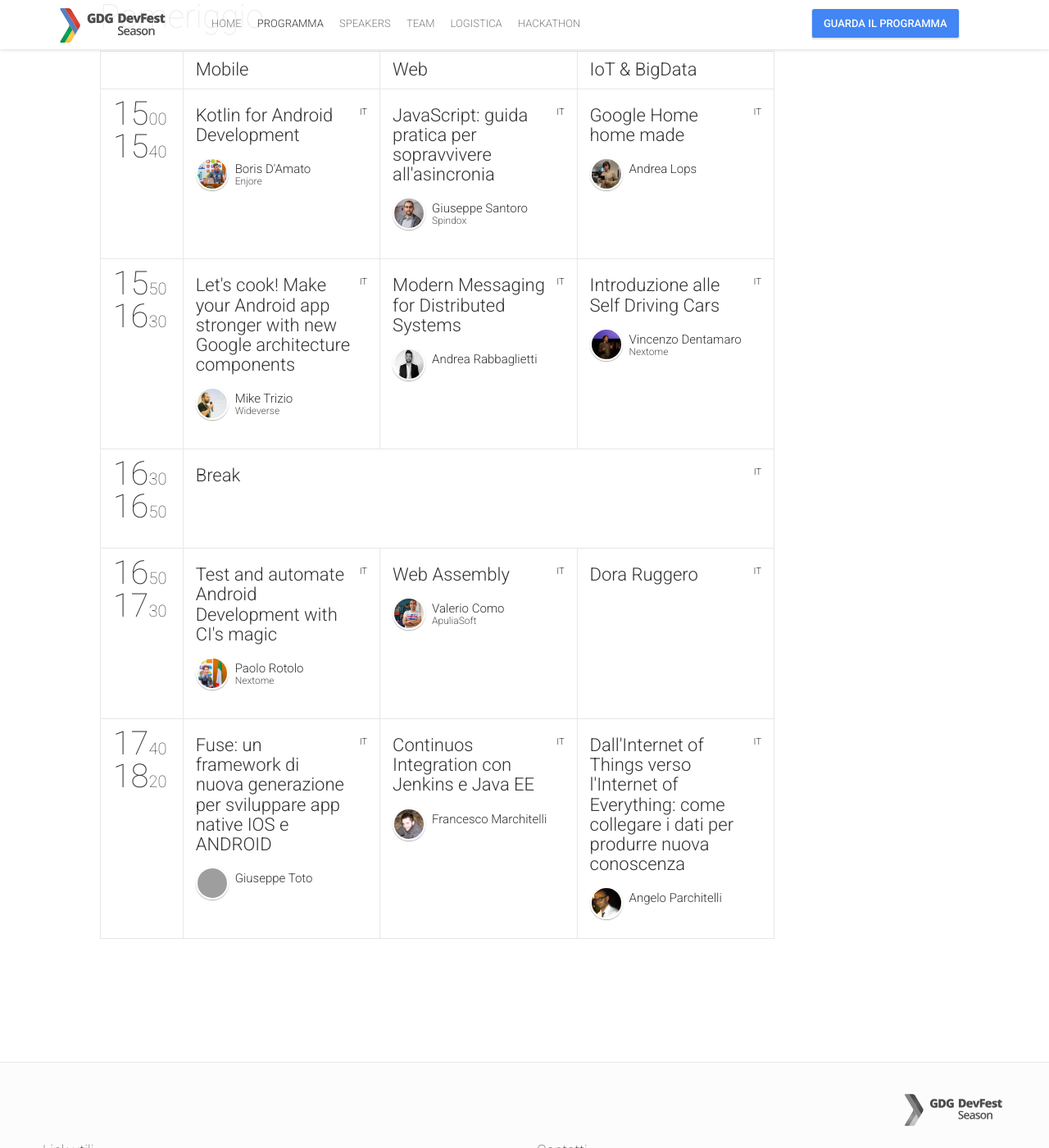
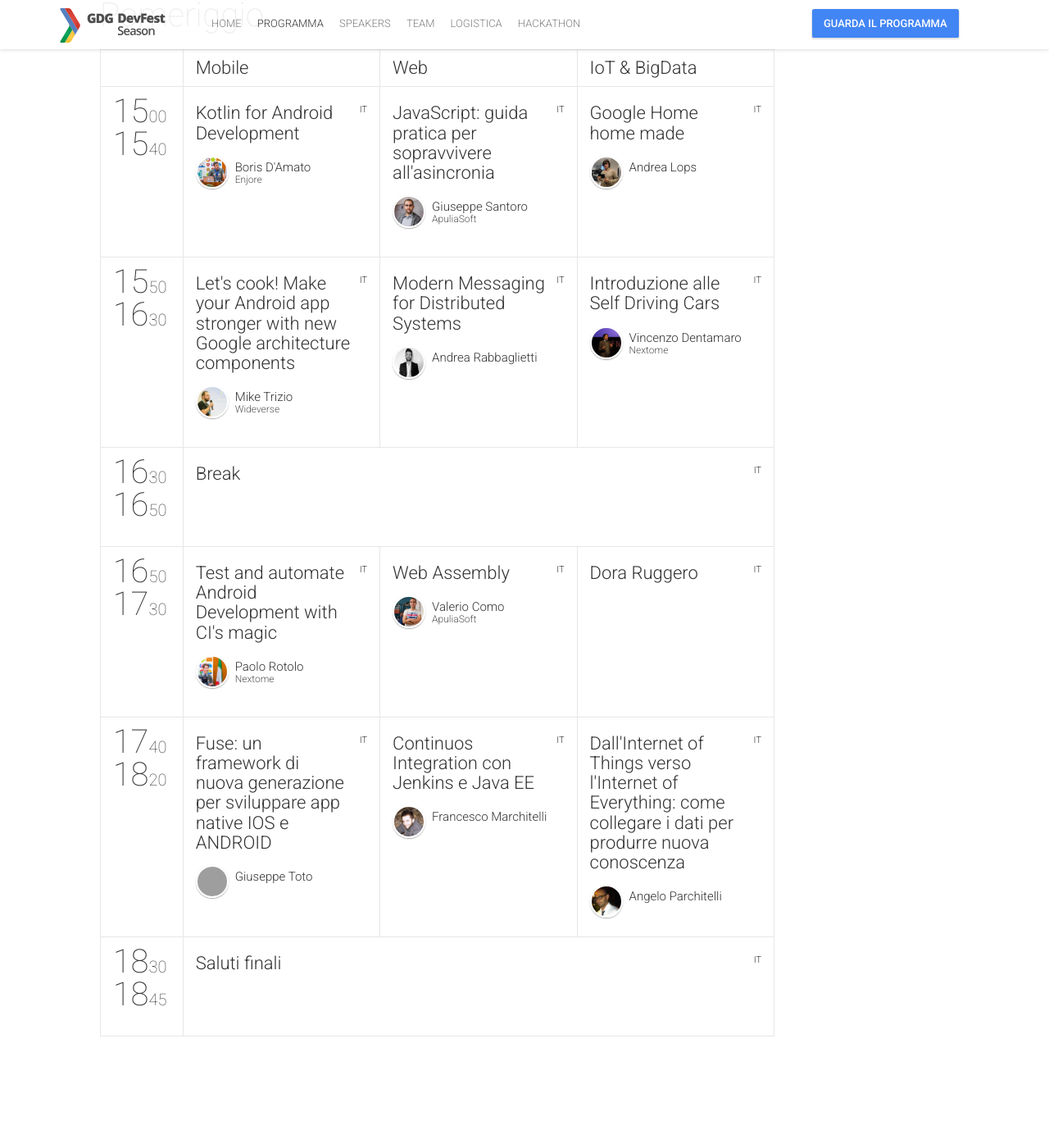
Before and after one commit to GDGNairobi/devfest2017-website, a Jekyll site: the page built from schedule.html, in a window 1280 px wide and 1400 px high, scrolled down 1704 px. Shown: the whole window at 82% size. Built offline with Jekyll 4.4.1, drawn with Linux system fonts in a browser that asks for light colours; nearby versions of some CDN libraries; comment, search, counter and statistics services are not loaded; grey boxes are pictures that could not be loaded.

Commit message:
Update schedule and speakers.

```diff
--- a/_data/schedule.yml
+++ b/_data/schedule.yml
@@ -75,3 +75,8 @@
     	endTime: "18:20",
     	sessionIds: [002, 004, 006]
     }
+    - {
+    	startTime: "18:30",
+    	endTime: "18:45",
+    	sessionIds: [023]
+    }
--- a/_data/sessions.yml
+++ b/_data/sessions.yml
@@ -186,7 +186,7 @@
 -
   id: 019
   title: "You Turing Complete Me"
-  speakers: [15]
+  speakers: 15]
   description: "La turing-completezza è l'insieme di caratteristiche che fa sì che un linguaggio possa essere utilizzato per costruire delle macchine di turing, ovvero, per scrivere programmi o definire altri linguaggi di programmazione. Tali proprietà sono, incredibilmente, talmente semplici ed elementari che spesso si possono trovare in luoghi insospettabili: da Minecraft fino a Pokémon, esploreremo come in molti videogiochi si abbiano, per volere degli sviluppatori o addirittura accidentalmente, i presupposti per utilizzare gli elementi interni al gioco per scrivere programmi."
   # subtype: keynote
   language: it
@@ -217,3 +217,11 @@
   language: it
   #presentation: ""
   # video: ""
+-
+  id: 023
+  title: "Saluti finali"
+  description: ""
+  # subtype: keynote
+  language: it
+  #presentation: ""
+  # video: ""
--- a/_data/speakers.yml
+++ b/_data/speakers.yml
@@ -49,7 +49,7 @@
   social:
     - {name: "linkedin", link: "https://it.linkedin.com/in/francescomarchitelli"}
     - {name: "twitter", link: "https://twitter.com/marcyborg"}
-    - {name: "facebook", link: "https://it-it.facebook.com/public/francesco.marchitelli"}
+    - {name: "github", link: "https://github.com/marcyborg"}
 -
   id: 4
   name: "Domenico"
@@ -174,6 +174,7 @@
     - {name: "linkedin", link: "https://www.linkedin.com/in/paolorotolo/"}
     - {name: "twitter", link: "https://twitter.com/PaoloRotolo"}
     - {name: "facebook", link: "https://www.facebook.com/rotolopao"}
+    - {name: "github", link: "https://github.com/paolorotolo"}
 -
   id: 13
   name: "Michel"
@@ -191,7 +192,7 @@
   id: 14
   name: "Giuseppe"
   surname: "Santoro"
-  company: "Spindox"
+  company: "ApuliaSoft"
   #title: "Developer Relations Program Manager"
   bio: "Giuseppe è un imprenditore pugliese con un amore incondizionato per la tecnologia. Fin da piccolo giocava a scrivere codice e nel 2006 ha avuto l'occasione di entrare nella squadra italiana delle 'International Olympiad in Informatics'. Da quel momento in poi non ha più lasciato il mondo del software: prima gli studi, poi freelancer ed oggi imprenditore. Appassionato di ottimizzazione, web e compilatori. Non si lascia sfuggire le occasioni di cucinare il pranzo per il suo team."
   thumbnailUrl: giuseppe-santoro.jpg
```
